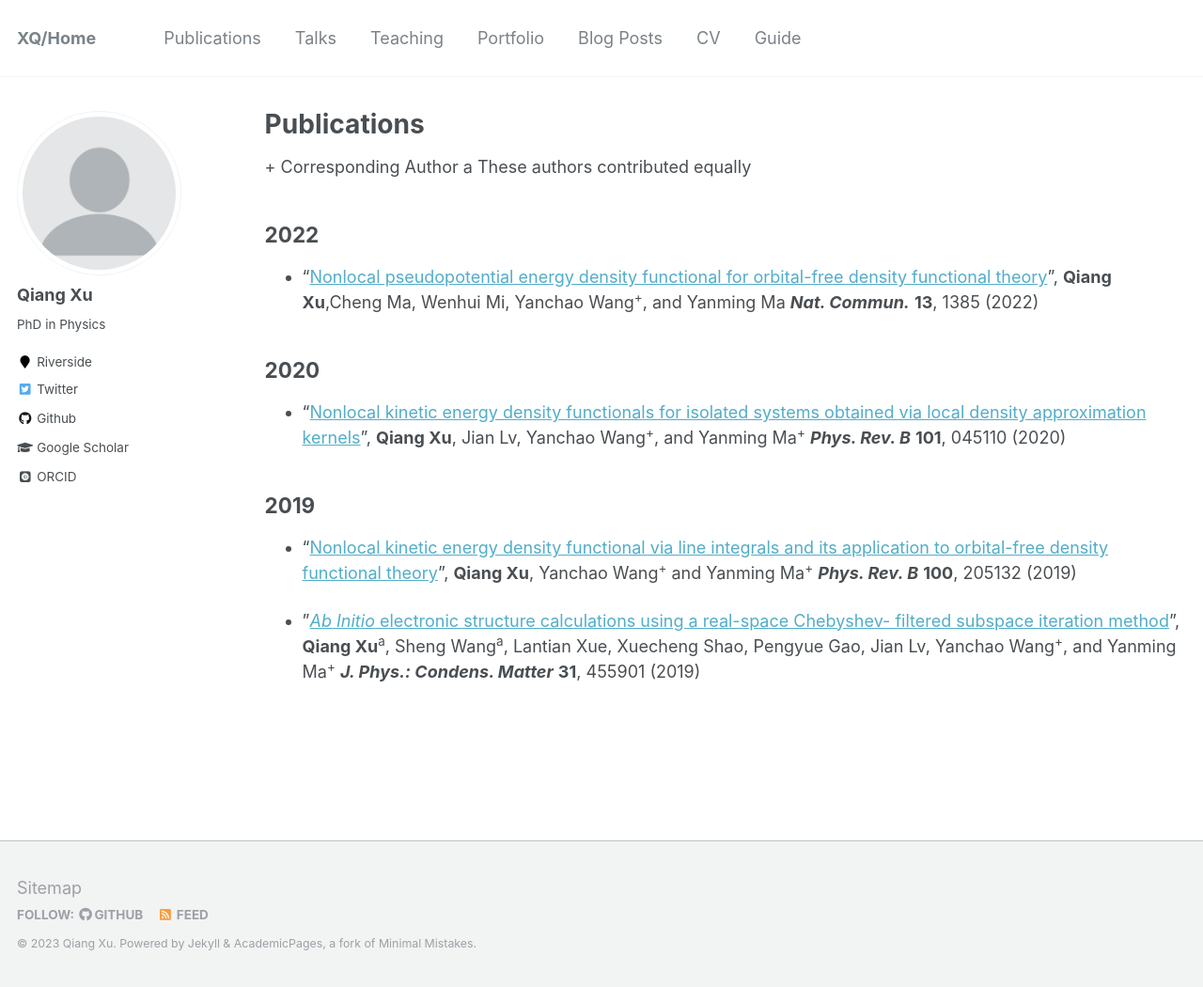
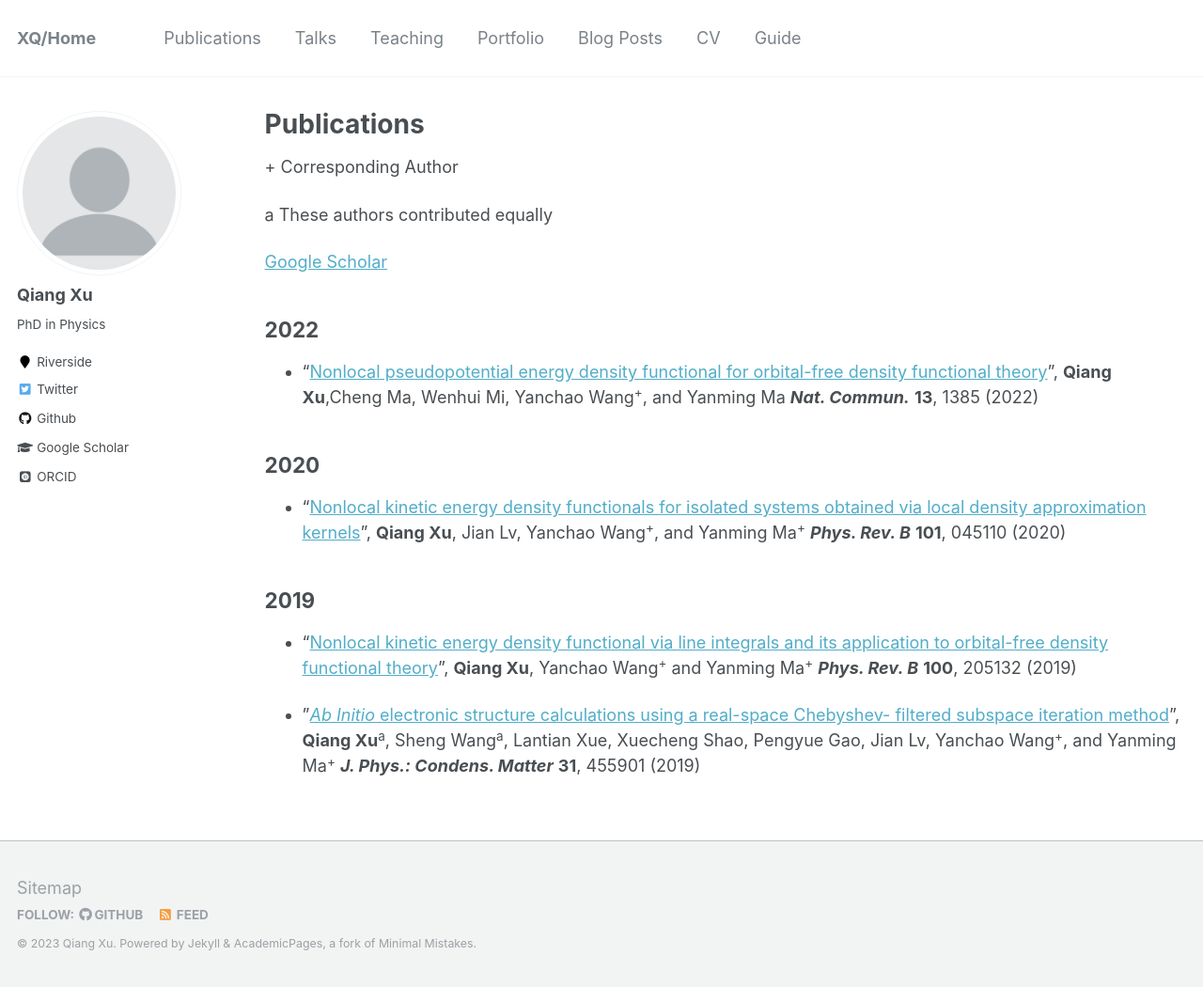
Before and after one commit to xqjlu/xqjlu.github.io, a Jekyll site: the page built from _pages/publications.md, in a window 1280 px wide and 1050 px high. Shown: the whole window at 94% size. Built offline with Jekyll 4.4.1, drawn with Linux system fonts in a browser that asks for light colours; some web fonts are replaced.

Commit message:
Publication

```diff
--- a/_pages/publications.md
+++ b/_pages/publications.md
@@ -7,7 +7,10 @@
   - /publications.html/
 ---
 \+ Corresponding Author
+
 a These authors contributed equally
+
+[Google Scholar](https://scholar.google.com/citations?hl=en&user=ZiwzYQsAAAAJ&view_op=list_works&sortby=pubdate)
 
 ## 2022
 * "[Nonlocal pseudopotential energy density functional for orbital-free density functional theory](https://doi.org/10.1038/s41467-022-29002-3)",
```
